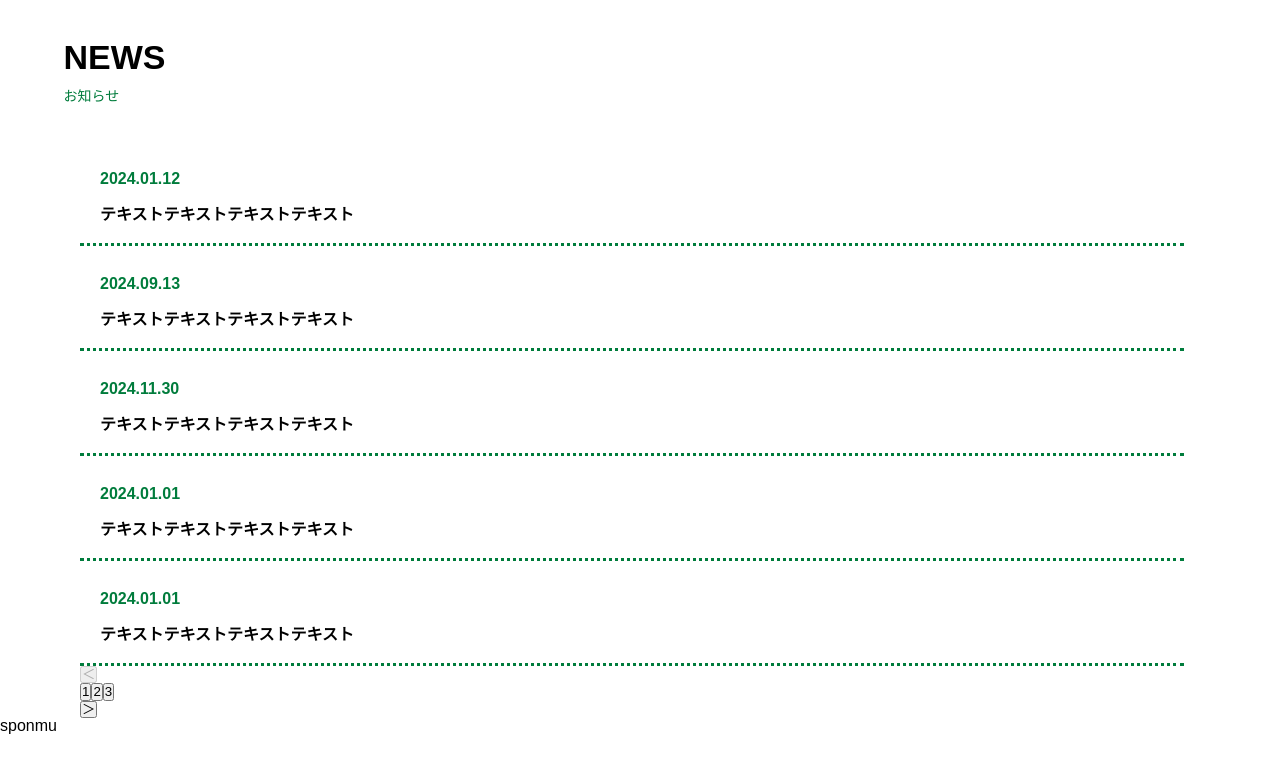
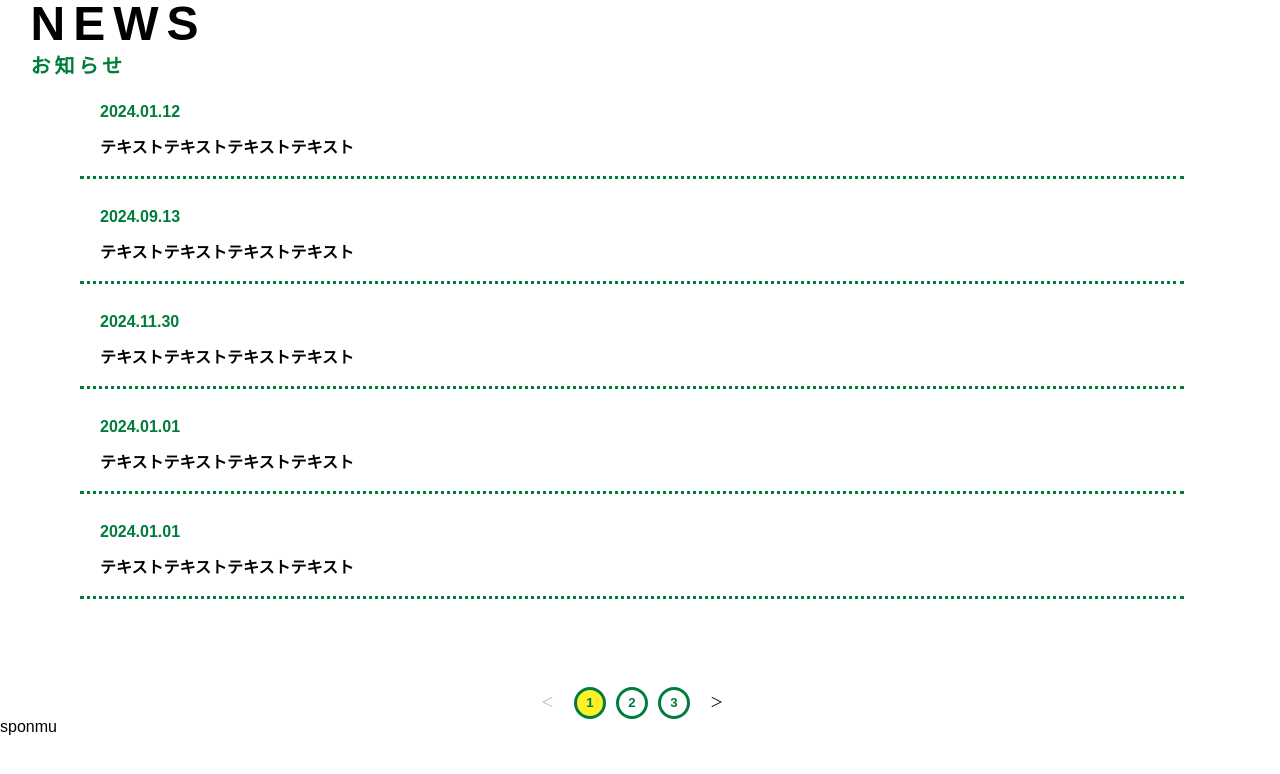
Before and after one commit to miyaTb/sponmu, a React (Create React App) app: page /column in a window 1280 px wide. Shown: the top 774 px of the page. Built offline with nearby package versions, Linux system fonts and the light colour scheme.

Commit message:
add/コンポーネント部分CSSの追加

```diff
--- a/src/components/MyComponent.module.css
+++ b/src/components/MyComponent.module.css
@@ -59,16 +59,13 @@ i {
   position: relative;
   width: 100px;
   height: 48px;
-  border: solid 4px;
+  margin: 0 auto;
+  border: solid 4px var(--color-green);
   border-radius: 30px;
   font-size: 1rem;
   letter-spacing: 0.125rem;
-  transition: transform 0.25s ease;
+  transition: color 0.3s ease, background-color 0.3s ease;
   cursor: pointer;
-}
-
-.button:hover {
-  transform: scale(1.25);
 }
 
 .button a {
@@ -78,25 +75,39 @@ i {
   transform: translateY(-50%) translateX(-50%);
   -webkit-transform: translateY(-50%) translateX(-50%);
   font-weight: 700;
+  text-decoration: none;
+  color: inherit;
 }
 
 /* ボタンの色を管理するclass */
 .btnGreen {
-  border-color: #fff;
-  color: #fff;
-  background-color: #007c3c;
+  color: var(--color-white);
+  background-color: var(--color-green);
+}
+
+.btnGreen:hover {
+  color: var(--color-green);
+  background-color: var(--color-yellow);
 }
 
 .btnWhite {
-  border-color: #007c3c;
-  color: #007c3c;
-  background-color: #fff;
+  color: var(--color-green);
+  background-color: var(--color-white);
+}
+
+.btnWhite:hover {
+  color: var(--color-white);
+  background-color: var(--color-green);
 }
 
 .btnYellow {
-  border-color: #007c3c;
-  color: #007c3c;
-  background-color: #fff50a;
+  color: var(--color-green);
+  background-color: var(--color-yellow);
+}
+
+.btnYellow:hover {
+  color: var(--color-white);
+  background-color: var(--color-green);
 }
 
 /* ********************************************
@@ -107,23 +118,21 @@ i {
   display: flex;
   flex-direction: column;
   align-items: center;
-  gap: 15px;
+  gap: 20px;
   width: 380px;
   height: 350px;
-  padding: 20px 25px;
-  background-color: #d6f8e6;
-  border: 5px solid #000;
+  padding: 20px 15px;
+  background-color: var(--color-light-green02);
+  border: 5px solid var(--color-black);
   border-radius: 12px;
   overflow: hidden;
-  /* transition: transform 0.2s; */
 }
 
 .cardImage {
   width: 100%;
-  /* width: 280px; */
   height: 180px;
-  background-color: #fff;
-  border: 5px solid #000;
+  background-color: var(--color-white);
+  border: 5px solid var(--color-black);
   border-radius: 12px;
   object-fit: cover;
 }
@@ -132,20 +141,21 @@ i {
   display: flex;
   flex-direction: column;
   width: 100%;
-  /* padding: 16px; */
   overflow-wrap: anywhere;
-  gap: 45px;
+  gap: 35px;
 }
 
 .cardTitle {
   font-size: 2rem;
   margin-bottom: 8px;
+  text-align: center;
 }
 
 .cardDescription {
   display: flex;
-  gap: 40px;
-  color: #007c3c;
+  gap: 30px;
+  margin-left: 10px;
+  color: var(--color-green);
   font-weight: 700;
 }
 
@@ -181,48 +191,36 @@ i {
   overflow: visible;
 }
 
-/* :global(.swiper-slide) {
-  margin-left: 10px;
-  margin-right: 10px;
-} */
-
 .cardSliderWrapper {
   width: 100%;
   padding: 3rem 0;
   display: flex;
   flex-direction: column;
-  /* justify-content: center; */
   align-items: center;
   position: relative;
   overflow: visible;
-  /* background-color: orange; */
   z-index: 0;
 }
 
 .cardSwiper {
   width: 100%;
-  /* max-width: 1280px; */
+  height: auto;
   margin: 0 auto;
-  /* margin-top: 100px; */
   overflow: visible;
 }
-
-/* :global(.cardSwiper) {
-  overflow: visible;
-} */
 
 .cardSlide {
   display: flex !important;
   justify-content: center;
-  margin: 20px 0;
+  margin: 40px 0;
 }
 
 :global(.swiper-slide-active) .card {
-  transform: scale(1.1); /* サイズを大きく */
+  transform: scale(1.15); /* サイズを大きく */
   opacity: 1;
   z-index: 10;
   box-shadow: 0 4px 12px rgba(0, 0, 0, 0.2); /* 強調したければ */
-  background-color: #acf1cc;
+  background-color: var(--color-light-green01);
   transition: transform 0.3s ease;
 }
 
@@ -232,7 +230,6 @@ i {
   align-items: center;
   gap: 24px;
   margin-top: 2rem;
-  /* background-color: pink; */
 }
 
 .slideButton {
@@ -243,7 +240,6 @@ i {
   gap: 100px;
 }
 .navButton {
-  /* font-size: 24px; */
   position: relative;
   padding: 8px;
   width: 40px;
@@ -264,28 +260,23 @@ i {
 .prevButton::before {
   border-top: 10px solid transparent;
   border-bottom: 10px solid transparent;
-  border-right: 10px solid #007c3c; /* ← 向き */
+  border-right: 10px solid var(--color-green); /* ← 向き */
 }
 
 .nextButton::before {
   border-top: 10px solid transparent;
   border-bottom: 10px solid transparent;
-  border-left: 10px solid #007c3c; /* → 向き */
+  border-left: 10px solid var(--color-green); /* → 向き */
 }
 
 .dotWrapper {
   display: flex;
-  /* justify-content: center; */
   gap: 8px;
-  /* text-align: center;
-  cursor: pointer; */
 }
 
 .dot {
   position: relative;
-  /* width: 16px; */
   width: 30px;
-  /* height: 16px; */
   cursor: pointer;
 }
 
@@ -297,26 +288,70 @@ i {
   width: 8px;
   height: 8px;
   border-radius: 50%;
-  background-color: #d6f8e6;
+  background-color: var(--color-yellow-green);
   transform: translate(-50%, -50%);
   transition: all 0.3s ease;
 }
 
 .activeDot::before {
-  background-color: #007c3c;
+  background-color: var(--color-green);
   width: 12px;
   height: 12px;
 }
 
 /* ********************************************
-// HotItems.jsx
+// ItemCard.jsx
+// ***************************************** */
+
+.itemCard {
+  display: flex;
+  flex-direction: column;
+  align-items: center;
+  gap: 20px;
+  text-align: center;
+}
+
+.itemCardContent {
+  position: relative;
+  width: 250px;
+  height: 250px;
+  border-radius: 50%;
+  background-color: var(--color-green);
+}
+
+.itemCardImage {
+  position: absolute;
+  width: 110%;
+  height: auto;
+  top: 42.5%;
+  left: 50%;
+  transform: translate(-50%, -50%) rotate(10deg);
+}
+
+.itemCardImage:hover {
+  transform: translate(-50%, -50%) rotate(10deg) scale(1.1);
+}
+
+.itemCardText {
+  font-weight: 700;
+  font-size: 2rem;
+  line-height: 3rem;
+}
+
+.low {
+  margin-top: 100px;
+}
+
+/* ********************************************
+// HotItem.jsx
 // ***************************************** */
 
 .hotItemContent {
-  width: 250px;
-  height: 250px;
-  border-radius: 50%;
-  background-color: #007c3c;
+  display: flex;
+  flex-direction: row;
+  justify-content: center;
+  gap: 100px;
+  margin-top: 50px;
 }
 
 /* ********************************************
@@ -326,12 +361,11 @@ i {
 .newsWrapper {
   display: flex;
   flex-direction: column;
-  /* gap: 20px; */
   font-weight: 700;
 }
 
 .newsDate {
-  color: #007c3c;
+  color: var(--color-green);
 }
 
 .newsTitle {
@@ -341,7 +375,7 @@ i {
 }
 
 .newsTitle:hover {
-  color: #007c3c;
+  color: var(--color-green);
   cursor: pointer;
 }
 
@@ -357,8 +391,7 @@ i {
 
 .newsListItem {
   padding: 0 20px;
-  /* padding-bottom: 20px; */
-  border-bottom: 3px dotted #007c3c;
+  border-bottom: 3px dotted var(--color-green);
 }
 
 /* ********************************************
@@ -375,19 +408,22 @@ i {
   flex-direction: column;
   max-width: 600px;
   width: auto;
-  gap: 15px;
-  margin: 40px 0;
-  /* text-align: left; */
+  gap: 7.5px;
 }
 
 .title {
-  color: #000000;
-  font-size: 34px;
+  color: var(--color-black);
+  font-size: 48px;
+  letter-spacing: 0.5rem;
+  margin-right: -0.5rem;
 }
 
 .subtitle {
-  color: #007c3c;
-  font-size: 14px;
+  color: var(--color-green);
+  font-size: 20px;
+  font-weight: 700;
+  letter-spacing: 0.25rem;
+  margin-right: -0.25rem;
 }
 
 .left {
@@ -401,3 +437,39 @@ i {
 .right {
   text-align: right;
 }
+
+/* ********************************************
+// Pagination.jsx
+// ***************************************** */
+.paginationContainer {
+  display: flex;
+  width: fit-content;
+  gap: 20px;
+  margin: 88px auto 0;
+}
+
+.pageNumbersButton {
+  color: var(--color-green);
+  background-color: var(--color-white);
+  border: 3px solid var(--color-green);
+  border-radius: 50%;
+  width: 32px;
+  height: 32px;
+  font-weight: bold;
+  line-height: 1;
+  cursor: pointer;
+}
+
+.paginationNumber {
+  display: flex;
+  gap: 10px;
+}
+
+.activePageNumberButton {
+  background-color: var(--color-yellow);
+}
+
+.paginationSlide {
+  background-color: var(--color-white);
+  border: 0px;
+}
```
